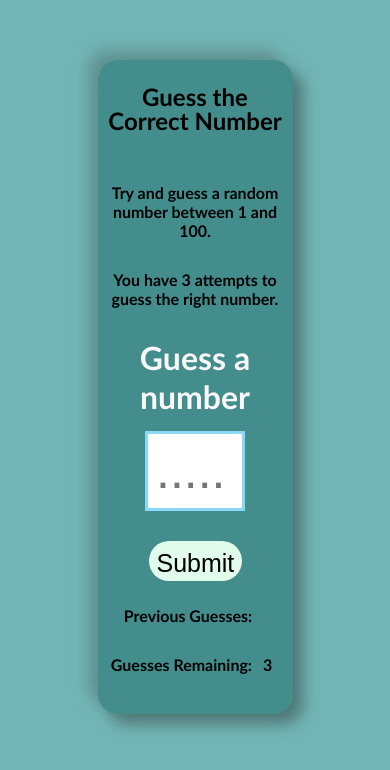
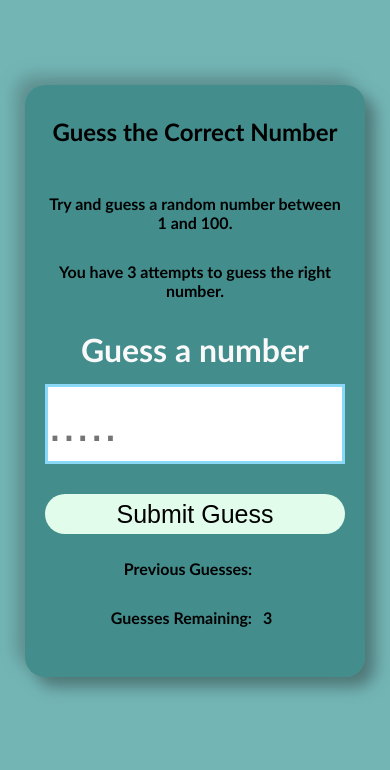
Before and after one commit to Arahub09/Guessing-Game, a plain HTML site: page index.html in a window 390 px wide. Drawn offline with Linux system fonts and the light colour scheme.

Commit message:
Update 1 style.css

```diff
--- a/style.css
+++ b/style.css
@@ -121,31 +121,38 @@ button{
 
 /* Media query for even smaller screens */
 @media screen and (max-width: 480px) {
+    body {
+        width: 100%;
+        text-align: center;
+        display: flex;
+        align-items: center;
+        justify-content: center;
+        font-size: 15px;
+        margin: auto;
+        padding: 25px 25px;
+        }
+    .container{
+        width: auto;
+        padding: 20px 20px;
+    }
     h1 {
         font-size: 1.5rem;
+        text-align: center;
     }
     p{
         font-size: 1rem;
-    }
-
-    input,
-    button {
-        padding: 8px;
-        width: 100px;
+        text-align: center;
     }
     #guess-field{
-        width: 100px;
+        width: 300px;
     }
     #newGame {
-        width: 150px;
+        width: 300px;
         text-align: center;
-        /* Aligns the text inside the button */
         margin: 0 auto;
-        /* Centers the button horizontally */
         margin-top: 20px;
-        /* Adjust as needed */
     }
     #sub{
-        width: 93px;
+        width: 300px;
     }
 }
```
